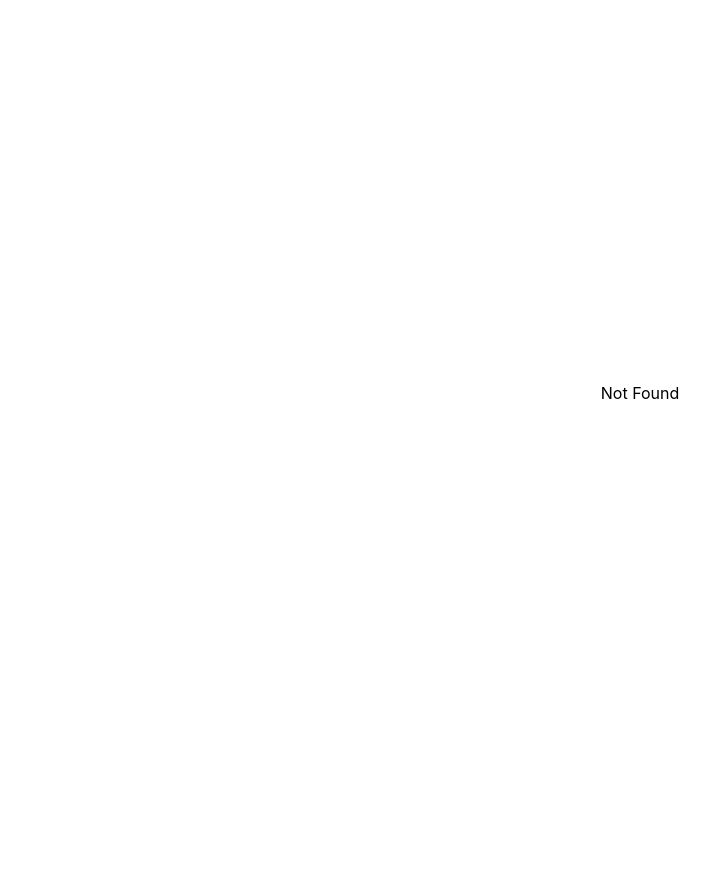
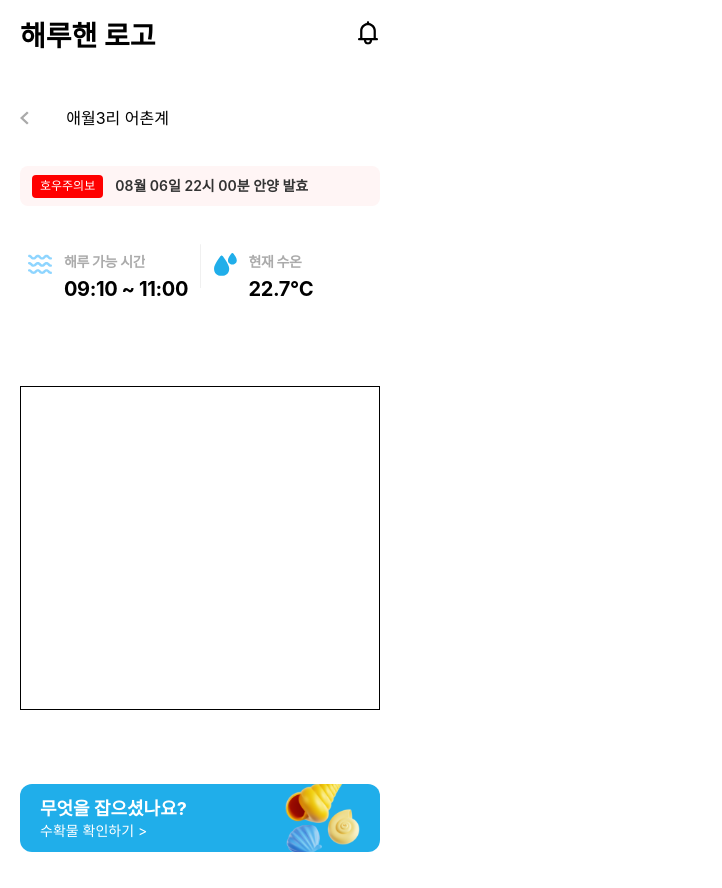
Before and after one commit to MindySo/HaeruHand_405, a React (Vite) app in the folder frontend/: page /main in a window 1280 px wide. Shown: the top 888 px of the page, without its empty margins (0-722 px from the left). Before the commit the page ends 800 px from the top, so only its background shows below. Built offline with nearby package versions, Linux system fonts and the light colour scheme; a web font is replaced by a local one.

Commit message:
feat: MainPage.tsx 추가, InfoModal.tsx 수정(S13P11A405-111)

```diff
--- a/frontend/src/components/molecules/InfoModal/InfoModal.module.css
+++ b/frontend/src/components/molecules/InfoModal/InfoModal.module.css
@@ -1,18 +1,41 @@
+/* 화면 전체를 덮는 반투명 오버레이 */
+.overlay {
+  position: fixed;
+  /* 화면 꽉 채우기 */
+  top: 0;
+  bottom: 0;
+  left: 0;
+  right: 0;
+  background-color: rgba(0, 0, 0, 0.5);
+  z-index: 1000;
+}
+
 .modalWindow {
-  margin: 16px;
   background-color: #20aeea;
   border-radius: 16px;
-  padding-top: 16px;
-  padding-bottom: 0;
+  padding: 16px 0;
 
   /* 닫기 버튼 배치를 위한 설정 */
   position: relative;
 
-  /* 모달 창 크기(고정) */
-  width: 360px;
-  height: 400px;
+  /* 모달 창 크기 */
+  width: 100%;
+  max-width: 320px;
+  height: auto;
   /* padding을 포함한 크기 계산 */
   box-sizing: border-box;
+
+  /* 모달 창 위치 조정 */
+  position: fixed;
+  top: 50%;
+  left: 50%;
+  transform: translate(-50%, -50%); /* 정중앙 위치 */
+  z-index: 1001;
+
+  /* 내부 박스 위치 조정 */
+  display: flex;
+  flex-direction: column;
+  align-items: center;
 }
 
 .headerTitle {
@@ -36,10 +59,12 @@
   border-radius: 16px;
   padding: 16px;
   /* 내부 박스 크기 */
-  margin: 0px 16px;
-  height: 324px;
+  width: 100%;
+  max-width: 290px;
+  height: auto;
   /* 리스트 스크롤바를 위한 설정(높이 고정) */
   display: flex;
+
   flex-direction: column;
 }
 
@@ -58,9 +83,9 @@
 
 .list {
   font-size: 18px;
-  margin-top: 8px;
+  padding-top: 1%;
   /* 내부 콘텐츠가 크기를 넘으면 스크롤바 표시(높이 설정을 해주어야 가능) */
-  height: 210px;
+  height: 200px;
   overflow: auto;
   /* background-color: bisque; */
 
--- a/frontend/src/components/molecules/InfoModal/InfoModal.tsx
+++ b/frontend/src/components/molecules/InfoModal/InfoModal.tsx
@@ -107,6 +107,11 @@ export const InfoModal: FC<InfoModalProps> = ({ onClose }) => {
   // ------------------------------------------------------------------------
   // [반환 값] 모달 창
   return (
+    <div>
+      {/* 오버레이(화면 전체를 덮는 흐린 배경 및 클릭 시 모달 닫기) */}
+      <div className={styles.overlay} onClick={onClose} />
+
+      {/* 모달 창 */}
       <div className={styles.modalWindow}>
         {/* 1. 모달 창 헤더 */}
         {/* 1-1. 창 제목 */}
@@ -158,5 +163,6 @@ export const InfoModal: FC<InfoModalProps> = ({ onClose }) => {
           </div>
         </div>
       </div>
+    </div>
   );
 };
--- /dev/null
+++ b/frontend/src/pages/MainPage/MainPage.module.css
@@ -0,0 +1,65 @@
+html,
+body #root {
+  margin: 0;
+  padding: 0;
+  height: 100%;
+  box-sizing: border-box;
+}
+
+.window {
+  width: 100%;
+  display: flex;
+  flex-direction: column;
+}
+
+.header {
+  display: flex;
+  justify-content: space-between;
+  position: relative;
+  width: 100%;
+  max-width: 360px;
+}
+
+.bellIcon {
+  width: 100%;
+  max-width: 24px;
+  height: auto;
+  /* 아이콘 위치 */
+  position: absolute;
+  right: 0;
+}
+
+.goBack {
+  display: flex;
+  justify-content: flex-start;
+  gap: 3%;
+  margin: 3% 0%;
+}
+
+.weatherWidgets {
+  display: flex;
+  align-items: stretch;
+  width: 100%;
+  height: auto;
+  margin: 3% 0%;
+}
+
+.map {
+  width: 100%;
+  max-width: 360px;
+  height: 324px;
+  border: 1px solid black;
+  margin: 3% 0%;
+}
+
+.harvestButton {
+  width: 100%;
+  margin: 3% 0%;
+}
+
+.buttons {
+  display: flex;
+  width: 100%;
+  height: auto;
+  gap: 10px;
+}
--- /dev/null
+++ b/frontend/src/pages/MainPage/MainPage.tsx
@@ -0,0 +1,86 @@
+import { useState } from 'react';
+import { Text } from '../../components/atoms';
+import {
+  HarvestButton,
+  InfoButton,
+  TrackingButton,
+  WarningBanner,
+  WeatherWidgets,
+} from '../../components/molecules';
+import styles from './MainPage.module.css';
+import { InfoModal } from '../../components/molecules/InfoModal/InfoModal';
+
+export const MainPage = () => {
+  // 모달 창 띄우기 state
+  const [isInfoModalOpen, setIsInfoModalOpen] = useState(false);
+  const openInfoModal = () => setIsInfoModalOpen(true);
+  const closeInfoModal = () => setIsInfoModalOpen(false);
+
+  // -------------------------------------------------------------------------------------
+  // [메인 페이지 반환]
+  return (
+    <div className={styles.window}>
+      {/* 헤더 */}
+      <div className={styles.header}>
+        <h1>해루핸 로고</h1>
+        <img src="/bell.svg" alt="특보 조회" className={styles.bellIcon} />
+      </div>
+
+      {/* 어장 이름(뒤로가기) */}
+      <div className={styles.goBack}>
+        <img src="/backIcon.svg" alt="뒤로가기" />
+        <Text>애월3리 어촌계</Text>
+      </div>
+
+      {/* 특보 배너 -> 임시 데이터*/}
+      <div className="warningBanner">
+        <WarningBanner type="호우주의보" date="08월 06일 22시 00분" location="안양" />
+      </div>
+
+      {/* 위젯: 해루 가능 시간, 현재 수온 */}
+      <div className={styles.weatherWidgets}>
+        <WeatherWidgets
+          items={[
+            {
+              icon: (
+                <img src="/wave.svg" alt="파도 아이콘" style={{ width: '24px', height: '24px' }} />
+              ),
+              subtitle: '해루 가능 시간',
+              data: '09:10 ~ 11:00',
+            },
+            {
+              icon: (
+                <img
+                  src="/seaTemp.svg"
+                  alt="수온 아이콘"
+                  style={{ width: '24px', height: '24px' }}
+                />
+              ),
+              subtitle: '현재 수온',
+              data: '22.7℃',
+            },
+          ]}
+        />
+      </div>
+
+      {/* 지도 */}
+      <div className={styles.map}></div>
+
+      {/* 수확물 확인하기 */}
+      <div className={styles.harvestButton}>
+        <HarvestButton />
+      </div>
+
+      {/* 버튼: 채집 안내서, 위치 트래킹 */}
+      <div className={styles.buttons}>
+        {/* 채집 안내서 -> 모달 창 열기 */}
+        <InfoButton onClick={openInfoModal} />
+        {/* 위치 트래킹 -> 트래핑 페이지 이동 */}
+        <TrackingButton />
+      </div>
+
+      {/* 채집 안내서 모달(InfoModal) 로직 */}
+      {isInfoModalOpen && <InfoModal onClose={closeInfoModal} />}
+    </div>
+  );
+};
--- a/frontend/src/router.ts
+++ b/frontend/src/router.ts
@@ -2,6 +2,7 @@ import { createRootRoute, createRoute, createRouter } from '@tanstack/react-rout
 import Kyumin from './pages/Kyumin';
 import Chaeeun from './pages/Chaeeun';
 import App from './App';
+import { MainPage } from './pages/MainPage/MainPage';
 
 const rootRoute = createRootRoute();
 
@@ -17,13 +18,19 @@ const kyuminRoute = createRoute({
   component: Kyumin,
 });
 
-const chaeunRoute = createRoute({
+const chaeeunRoute = createRoute({
   getParentRoute: () => rootRoute,
   path: '/chaeeun',
   component: Chaeeun,
 });
 
-const routeTree = rootRoute.addChildren([homeRoute, kyuminRoute, chaeunRoute]);
+const mainPageRoute = createRoute({
+  getParentRoute: () => rootRoute,
+  path: '/main',
+  component: MainPage,
+});
+
+const routeTree = rootRoute.addChildren([homeRoute, kyuminRoute, chaeeunRoute, mainPageRoute]);
 export const router = createRouter({ routeTree });
 
 declare module '@tanstack/react-router' {
```
Also changed, not shown: frontend/public/backIcon.svg (added), frontend/public/bell.svg (added). Lines whose indentation alone changed are shown as unchanged.
